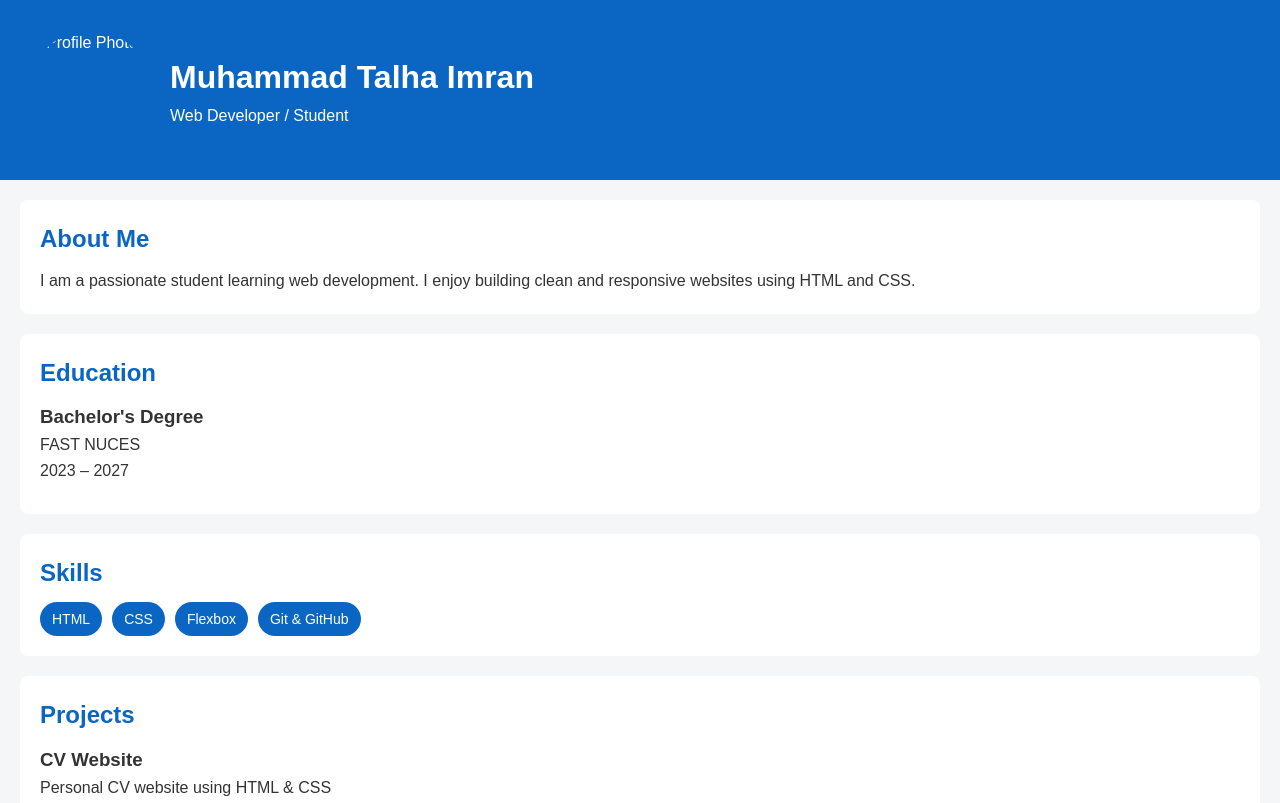
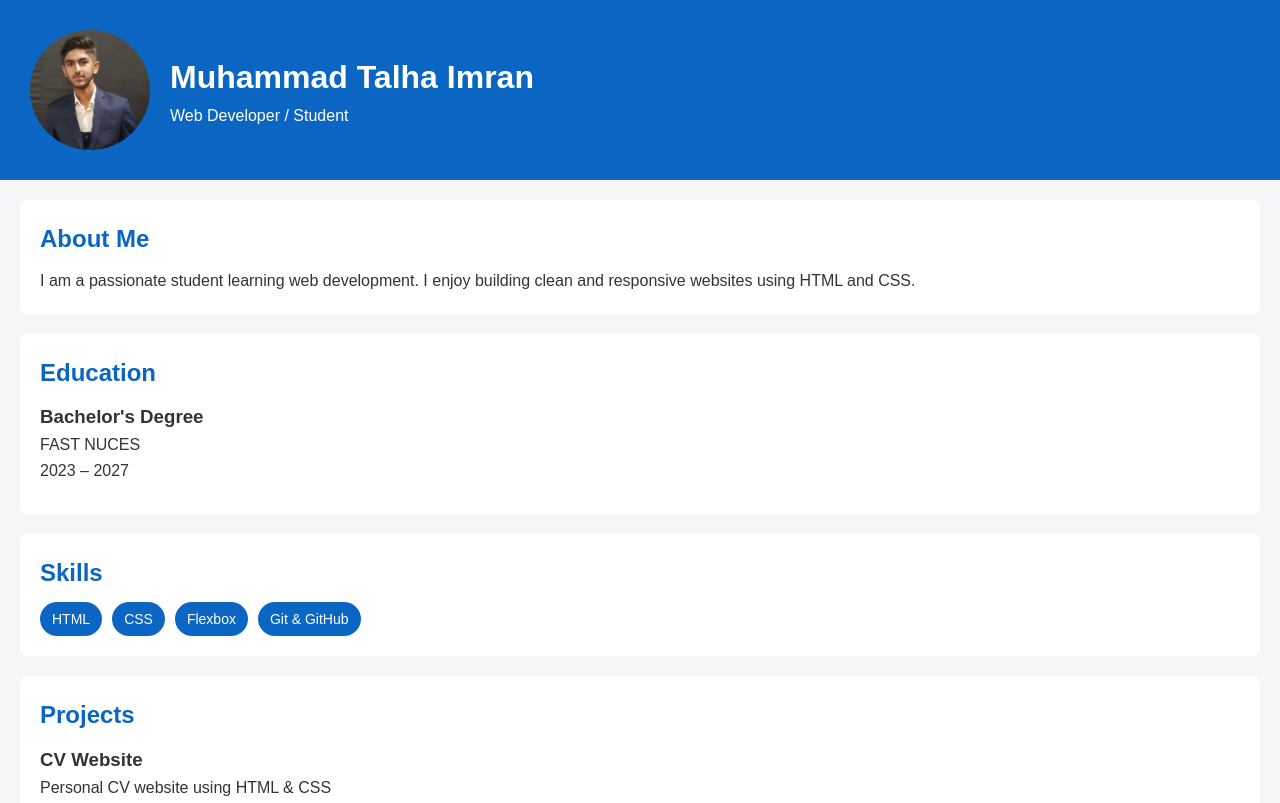
Before and after one commit to talhaimran2/cv-website, a plain HTML site: page index.html in a window 1280 px wide. Shown: the top 803 px of the page. Drawn offline with Linux system fonts and the light colour scheme.

Commit message:
Update index.html

```diff
--- a/index.html
+++ b/index.html
@@ -10,7 +10,7 @@
 
     <!-- Header -->
     <header class="header">
-        <img src="images/profile.jpg" alt="Profile Photo" class="profile-img">
+<img src="profile.jpg" class="profile-img">
         <div>
             <h1>Muhammad Talha Imran</h1>
             <p>Web Developer / Student</p>
```
